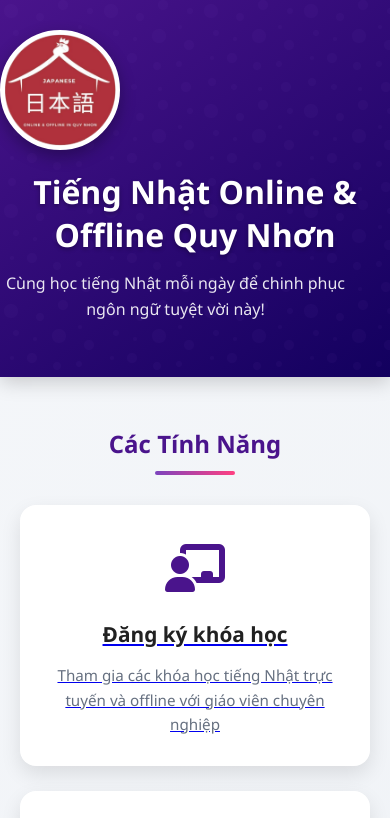
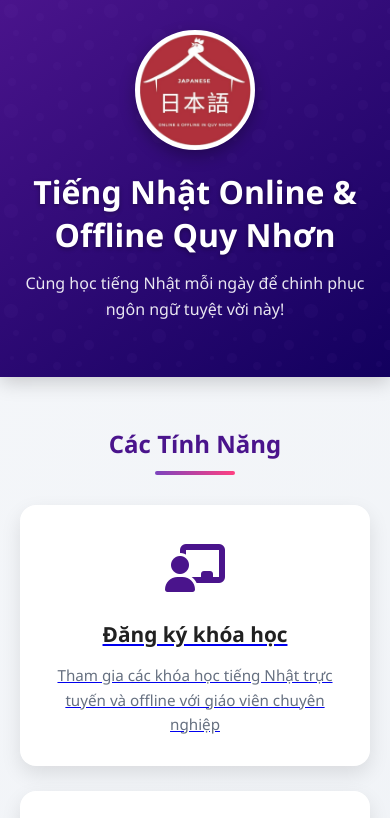
Before and after one commit to ngokhoivn/TiengNhatQuyNhon, a plain HTML site: page index.html in a window 390 px wide. Shown: the top 818 px of the page. Drawn offline with nearby package versions, Linux system fonts and the light colour scheme.

Commit message:
Cập nhật mã nguồn

```diff
--- a/index.html
+++ b/index.html
@@ -558,6 +558,49 @@
             from { transform: translateY(50px); opacity: 0; }
             to { transform: translateY(0); opacity: 1; }
         }
+
+		.logo-container {
+			position: relative;
+			z-index: 1;
+			display: flex;
+			justify-content: center;
+			width: 100%;
+		}
+
+		.logo {
+			width: 150px;
+			height: 150px;
+			border-radius: 50%;
+			object-fit: cover;
+			border: 4px solid white;
+			box-shadow: 0 6px 16px rgba(0, 0, 0, 0.3);
+			margin-bottom: 20px;
+			background-color: #fff;
+			display: flex;
+			align-items: center;
+			justify-content: center;
+			overflow: hidden;
+			transition: transform var(--transition-speed);
+		}
+
+		/* Responsive adjustments */
+		@media (max-width: 768px) {
+			.logo {
+				width: 120px;
+				height: 120px;
+			}
+
+			.fanpage-name {
+				font-size: 2rem;
+				text-align: center;
+			}
+
+			.fanpage-description {
+				font-size: 1rem;
+				max-width: 90%;
+				text-align: center;
+			}
+		}
     </style>
 </head>
 <body>
@@ -566,9 +609,9 @@
 			<div class="logo animate__animated animate__zoomIn">
 				<img src="images/logo.png" alt="Logo Học Tiếng Nhật" />
 			</div>
+		</div>
 		<h1 class="fanpage-name animate__animated animate__fadeIn animate__delay-1s">Tiếng Nhật Online & Offline Quy Nhơn</h1>
 		<p class="fanpage-description animate__animated animate__fadeIn animate__delay-1s">Cùng học tiếng Nhật mỗi ngày để chinh phục ngôn ngữ tuyệt vời này!</p>
-        </div>
 	</div>
 
     <div class="main-container">
```
Lines whose indentation alone changed are shown as unchanged.
